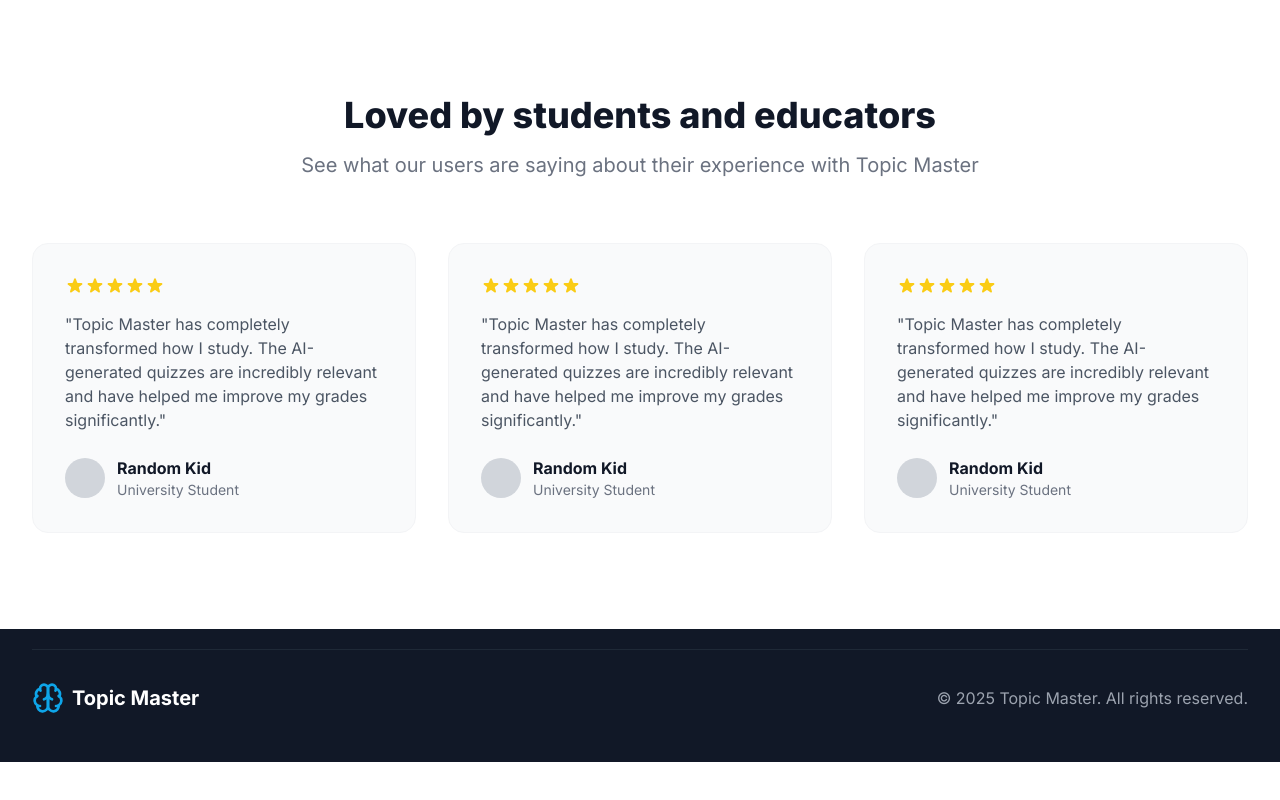
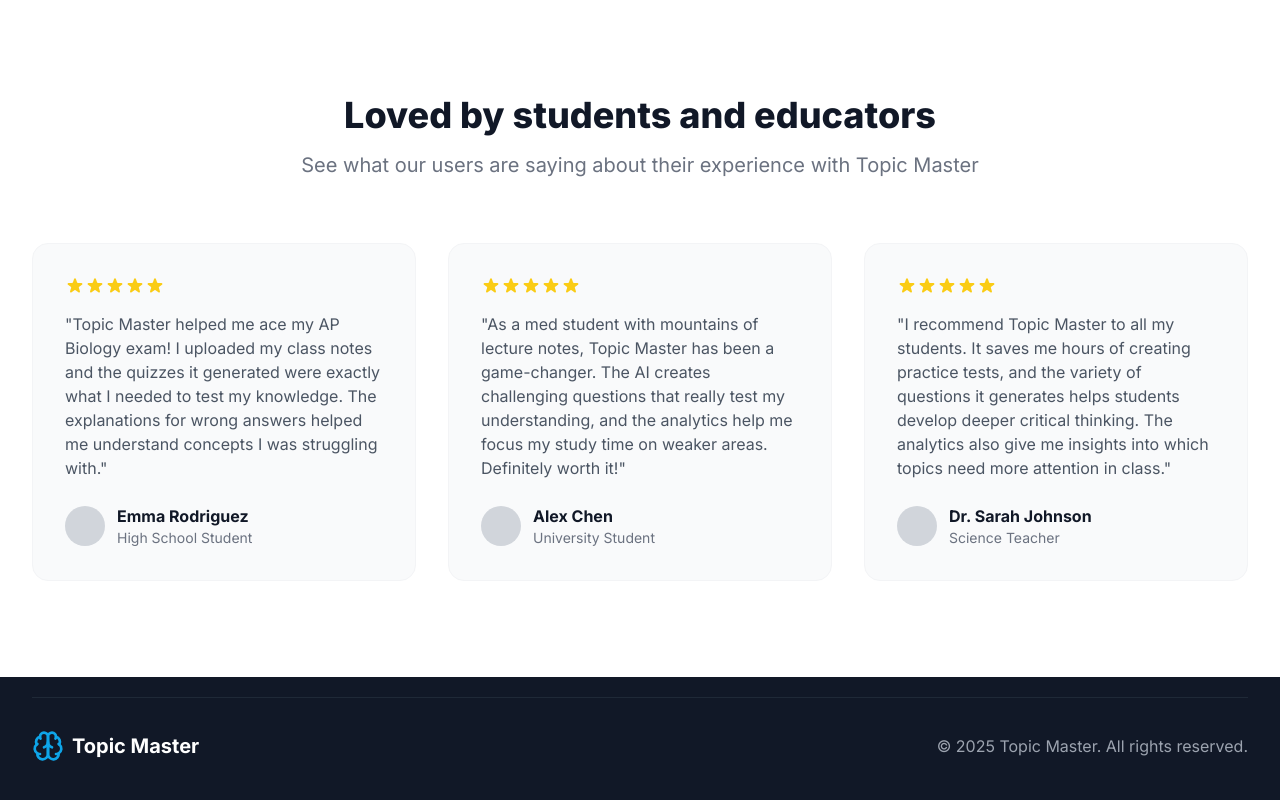
Before and after one commit to SpaceMonk3/topic-master, a Next.js app: page / in a window 1280 px wide. Shown: the part 2604-3404 px from the top of the page. Before the commit the page ends 3366 px from the top, so only its background shows below. Built offline with nearby package versions, Linux system fonts and the light colour scheme; no server answers.

Commit message:
updated fake testimonials lol

```diff
--- a/app/page.jsx
+++ b/app/page.jsx
@@ -53,7 +53,7 @@ export default function Home() {
   }
 
   return (
-    <div className="min-h-screen bg-gradient-to-br from-blue-50 via-white to-sky-50 overflow-hidden">
+    <div className="min-h-screen bg-[#f0f7ff] overflow-hidden">
       {/* Glass Navbar */}
       <header className="fixed top-0 left-0 right-0 z-50">
         <div className={`glass-navbar ${scrolled ? 'scrolled' : ''}`}>
@@ -350,8 +350,8 @@ export default function Home() {
           </div>
 
           <div className="grid grid-cols-1 md:grid-cols-3 gap-8">
-            {[1, 2, 3].map((i) => (
-              <div key={i} className="bg-gray-50 p-8 rounded-2xl border border-gray-100">
+            {/* High School Student Testimonial */}
+            <div className="bg-gray-50 p-8 rounded-2xl border border-gray-100">
               <div className="flex items-center mb-4">
                 {[1, 2, 3, 4, 5].map((star) => (
                   <svg key={star} className="w-5 h-5 text-yellow-400" fill="currentColor" viewBox="0 0 20 20">
@@ -360,17 +360,58 @@ export default function Home() {
                 ))}
               </div>
               <p className="text-gray-600 mb-6">
-                  "Topic Master has completely transformed how I study. The AI-generated quizzes are incredibly relevant and have helped me improve my grades significantly."
+                "Topic Master helped me ace my AP Biology exam! I uploaded my class notes and the quizzes it generated were exactly what I needed to test my knowledge. The explanations for wrong answers helped me understand concepts I was struggling with."
               </p>
               <div className="flex items-center">
                 <div className="w-10 h-10 bg-gray-300 rounded-full mr-3"></div>
                 <div>
-                    <h4 className="font-bold text-gray-900">Random Kid</h4>
+                  <h4 className="font-bold text-gray-900">Emma Rodriguez</h4>
+                  <p className="text-sm text-gray-500">High School Student</p>
+                </div>
+              </div>
+            </div>
+
+            {/* University Student Testimonial */}
+            <div className="bg-gray-50 p-8 rounded-2xl border border-gray-100">
+              <div className="flex items-center mb-4">
+                {[1, 2, 3, 4, 5].map((star) => (
+                  <svg key={star} className="w-5 h-5 text-yellow-400" fill="currentColor" viewBox="0 0 20 20">
+                    <path d="M9.049 2.927c.3-.921 1.603-.921 1.902 0l1.07 3.292a1 1 0 00.95.69h3.462c.969 0 1.371 1.24.588 1.81l-2.8 2.034a1 1 0 00-.364 1.118l1.07 3.292c.3.921-.755 1.688-1.54 1.118l-2.8-2.034a1 1 0 00-1.175 0l-2.8 2.034c-.784.57-1.838-.197-1.539-1.118l1.07-3.292a1 1 0 00-.364-1.118l-2.799-2.034c-.784-.57-.38-1.81.588-1.81h3.461a1 1 0 00.951-.69l1.07-3.292z"></path>
+                  </svg>
+                ))}
+              </div>
+              <p className="text-gray-600 mb-6">
+                "As a med student with mountains of lecture notes, Topic Master has been a game-changer. The AI creates challenging questions that really test my understanding, and the analytics help me focus my study time on weaker areas. Definitely worth it!"
+              </p>
+              <div className="flex items-center">
+                <div className="w-10 h-10 bg-gray-300 rounded-full mr-3"></div>
+                <div>
+                  <h4 className="font-bold text-gray-900">Alex Chen</h4>
                   <p className="text-sm text-gray-500">University Student</p>
                 </div>
               </div>
             </div>
+
+            {/* Teacher Testimonial */}
+            <div className="bg-gray-50 p-8 rounded-2xl border border-gray-100">
+              <div className="flex items-center mb-4">
+                {[1, 2, 3, 4, 5].map((star) => (
+                  <svg key={star} className="w-5 h-5 text-yellow-400" fill="currentColor" viewBox="0 0 20 20">
+                    <path d="M9.049 2.927c.3-.921 1.603-.921 1.902 0l1.07 3.292a1 1 0 00.95.69h3.462c.969 0 1.371 1.24.588 1.81l-2.8 2.034a1 1 0 00-.364 1.118l1.07 3.292c.3.921-.755 1.688-1.54 1.118l-2.8-2.034a1 1 0 00-1.175 0l-2.8 2.034c-.784.57-1.838-.197-1.539-1.118l1.07-3.292a1 1 0 00-.364-1.118l-2.799-2.034c-.784-.57-.38-1.81.588-1.81h3.461a1 1 0 00.951-.69l1.07-3.292z"></path>
+                  </svg>
                 ))}
+              </div>
+              <p className="text-gray-600 mb-6">
+                "I recommend Topic Master to all my students. It saves me hours of creating practice tests, and the variety of questions it generates helps students develop deeper critical thinking. The analytics also give me insights into which topics need more attention in class."
+              </p>
+              <div className="flex items-center">
+                <div className="w-10 h-10 bg-gray-300 rounded-full mr-3"></div>
+                <div>
+                  <h4 className="font-bold text-gray-900">Dr. Sarah Johnson</h4>
+                  <p className="text-sm text-gray-500">Science Teacher</p>
+                </div>
+              </div>
+            </div>
           </div>
         </div>
       </section>
```
Lines whose indentation alone changed are shown as unchanged.
